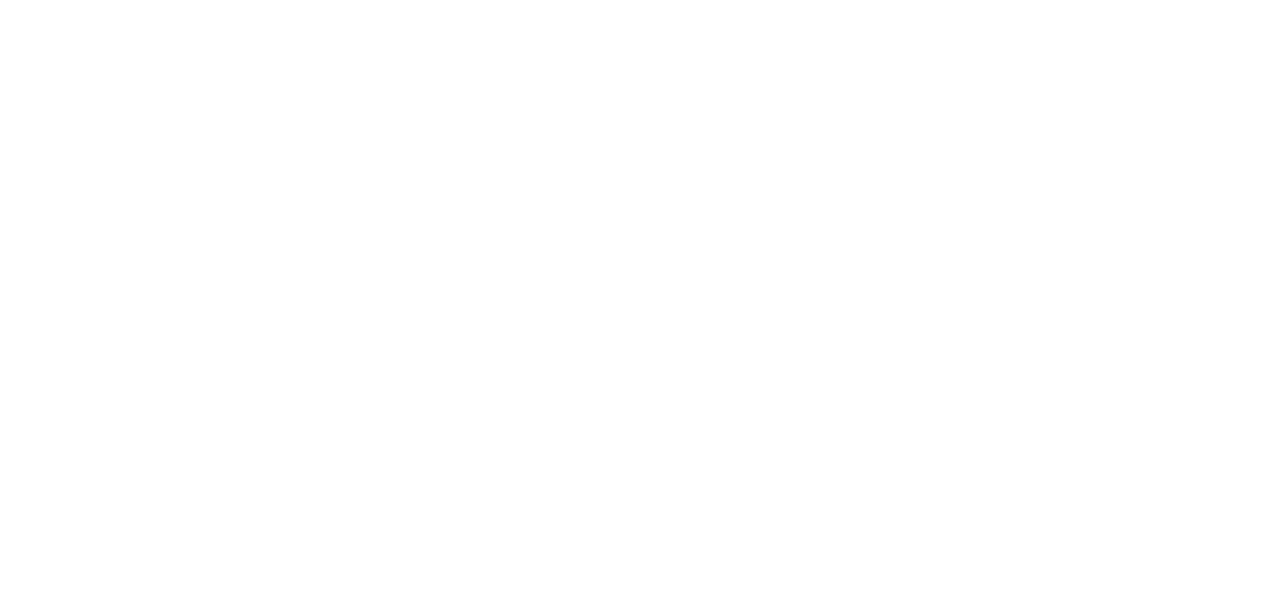
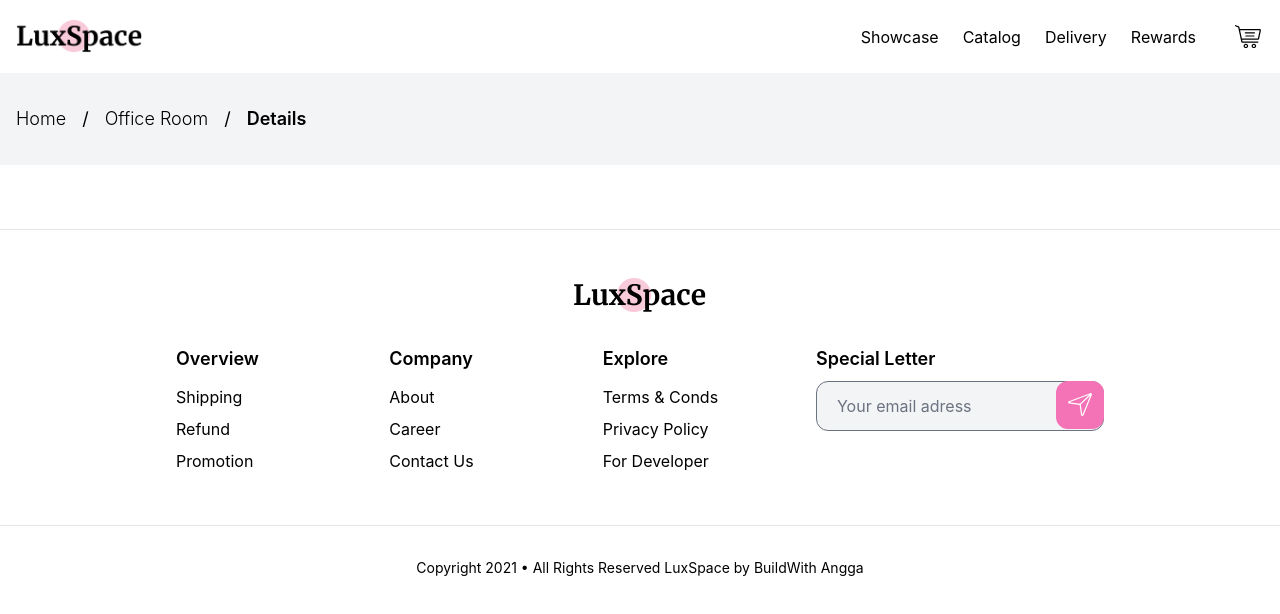
Before and after one commit to AnarcyBrew/fe-react-livora, a React (Create React App) app: page /categories/1 in a window 1280 px wide. Before the commit this address had no page. Shown: the top 614 px of the page. Built offline with nearby package versions, Linux system fonts and the light colour scheme.

Commit message:
Config Breadcrumb and Header

```diff
--- a/src/App.js
+++ b/src/App.js
@@ -1,6 +1,7 @@
 import "./assets/css/app.css";
 import {BrowserRouter as Router, Routes, Route} from 'react-router-dom';
 import HomePage from "./pages/HomePage";
+import Details from "./pages/Details";
 
 function App() {
   return (
@@ -8,6 +9,8 @@ function App() {
       <Router>
           <Routes>
               <Route path="/" element={<HomePage />} />
+              <Route path={"/categories/:idc"} element={<Details />} />
+              <Route path="*" element={<h1>Not Found</h1>} />
           </Routes>
       </Router>
     </div>
--- /dev/null
+++ b/src/components/Breadcrumb/index.js
@@ -0,0 +1,22 @@
+import {Link} from "react-router-dom";
+
+export default function Breadcrumb({list}) {
+    return (
+        <section className="px-4 py-8 bg-gray-100">
+            <div className="container mx-auto">
+                <ul className="breadcrumb">
+                    {
+                        list?.map?.((item, index) => {
+                            const arias = index === list?.length ? {"aria-label": "current-page"} : {}
+                            return (
+                                <li key={item.url}>
+                                    <Link to={item.url} {...arias}>{item.name}</Link>
+                                </li>
+                            )
+                        })
+                    }
+                </ul>
+            </div>
+        </section>
+    )
+}
--- /dev/null
+++ b/src/pages/Details.js
@@ -0,0 +1,19 @@
+import Header from "../parts/Header";
+import Breadcrumb from "../components/Breadcrumb";
+import Sitemap from "../parts/Sitemap";
+import Footer from "../parts/Footer";
+
+export default function Details() {
+    return (
+        <>
+            <Header theme={"black"}/>
+            <Breadcrumb list={[
+                {url: "/", name: "Home"},
+                {url: "/categories/911", name: "Office Room"},
+                {url: "/categories/911/products/1", name: "Details"}
+            ]}/>
+            <Sitemap/>
+            <Footer/>
+        </>
+    )
+}
--- a/src/pages/HomePage.js
+++ b/src/pages/HomePage.js
@@ -9,7 +9,7 @@ import Footer from "../parts/Footer";
 export default function HomePage() {
     return (
         <>
-            <Header/>
+            <Header theme={"white"} position={"absolute"}/>
             <Hero/>
             <BrowseRoom/>
             <JustArrived/>
--- a/src/parts/Header.js
+++ b/src/parts/Header.js
@@ -1,16 +1,18 @@
 import {Link} from "react-router-dom";
 
-export default function Header() {
+export default function Header({theme, position}) {
     return (
-        <header className="absolute z-50 w-full px-4">
+        <header className={[position, "z-50 w-full px-4"].join(" ")}>
             <div className="container py-5 mx-auto">
                 <p className="text-black"></p>
                 <div className="flex items-center flex-stretch">
                     <div className="flex items-center w-56">
-                        <img
-                            src="/images/content/logo.png"
-                            alt="Luxspace | Fulfill your house with beautiful furniture"
-                        />
+                        <Link to={"/"} className="block">
+                            <img
+                                src="/images/content/logo.png"
+                                alt="Luxspace | Fulfill your house with beautiful furniture"
+                            />
+                        </Link>
                     </div>
                     <div className="w-full"></div>
                     <div className="w-auto">
@@ -19,22 +21,22 @@ export default function Header() {
                             id="menu"
                         >
                             <li className="py-6 mx-3 md:py-0">
-                                <Link to={"/showcase"} className="text-black md:text-white hover:underline">
+                                <Link to={"/showcase"} className={["hover:underline", theme === "white" ? "text-black md:text-white" : "text-white md:text-black"].join(" ")}>
                                     Showcase
                                 </Link>
                             </li>
                             <li className="py-6 mx-3 md:py-0">
-                                <Link to={"/catalog"} className="text-black md:text-white hover:underline">
+                                <Link to={"/catalog"} className={["hover:underline", theme === "white" ? "text-black md:text-white" : "text-white md:text-black"].join(" ")}>
                                     Catalog
                                 </Link>
                             </li>
                             <li className="py-6 mx-3 md:py-0">
-                                <Link to={"/delivery"} className="text-black md:text-white hover:underline">
+                                <Link to={"/delivery"} className={["hover:underline", theme === "white" ? "text-black md:text-white" : "text-white md:text-black"].join(" ")}>
                                     Delivery
                                 </Link>
                             </li>
                             <li className="py-6 mx-3 md:py-0">
-                                <Link to={"/rewards"} className="text-black md:text-white hover:underline">
+                                <Link to={"/rewards"} className={["hover:underline", theme === "white" ? "text-black md:text-white" : "text-white md:text-black"].join(" ")}>
                                     Rewards
                                 </Link>
                             </li>
@@ -66,7 +68,7 @@ export default function Header() {
                                 </button>
                             </li>
                             <li className="ml-6">
-                                <Link to={"/cart"} className="flex items-center justify-center w-8 h-8 text-black md:text-white">
+                                <Link to={"/cart"} className={["flex items-center justify-center w-8 h-8", theme === "white" ? "text-black md:text-white" : "text-white md:text-black"].join(" ")}>
                                     <svg
                                             className="fill-current"
                                             width="26"
--- a/src/parts/HomePage/JustArrived.js
+++ b/src/parts/HomePage/JustArrived.js
@@ -1,3 +1,5 @@
+import {Link} from "react-router-dom";
+
 export default function JustArrived() {
     return (
         <section className="flex flex-col py-16">
@@ -42,16 +44,16 @@ export default function JustArrived() {
                                 </div>
                             </div>
                             <img
-                                src="images/content/image-arrived-1.png"
+                                src="/images/content/image-arrived-1.png"
                                 alt=""
                                 className="object-cover object-center w-full h-full"
                             />
                         </div>
                         <h5 className="mt-4 text-lg font-semibold">Cangkir Mauttie</h5>
                         <span className="">IDR 89.300</span>
-                        <a href="details.html" className="stretched-link">
+                        <Link to={"/details"} className="stretched-link">
                             {/* <!-- fake children --> */}
-                        </a>
+                        </Link>
                     </div>
                     {/* <!-- END: JUST ARRIVED ROW 1 --> */}
 
```
